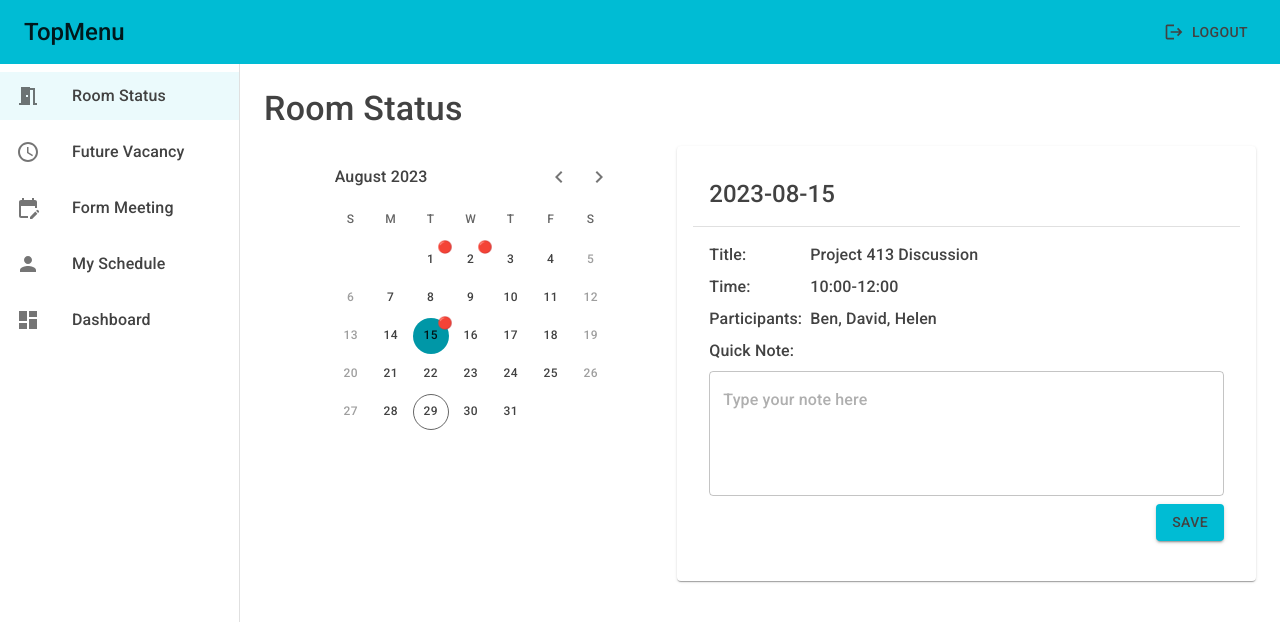
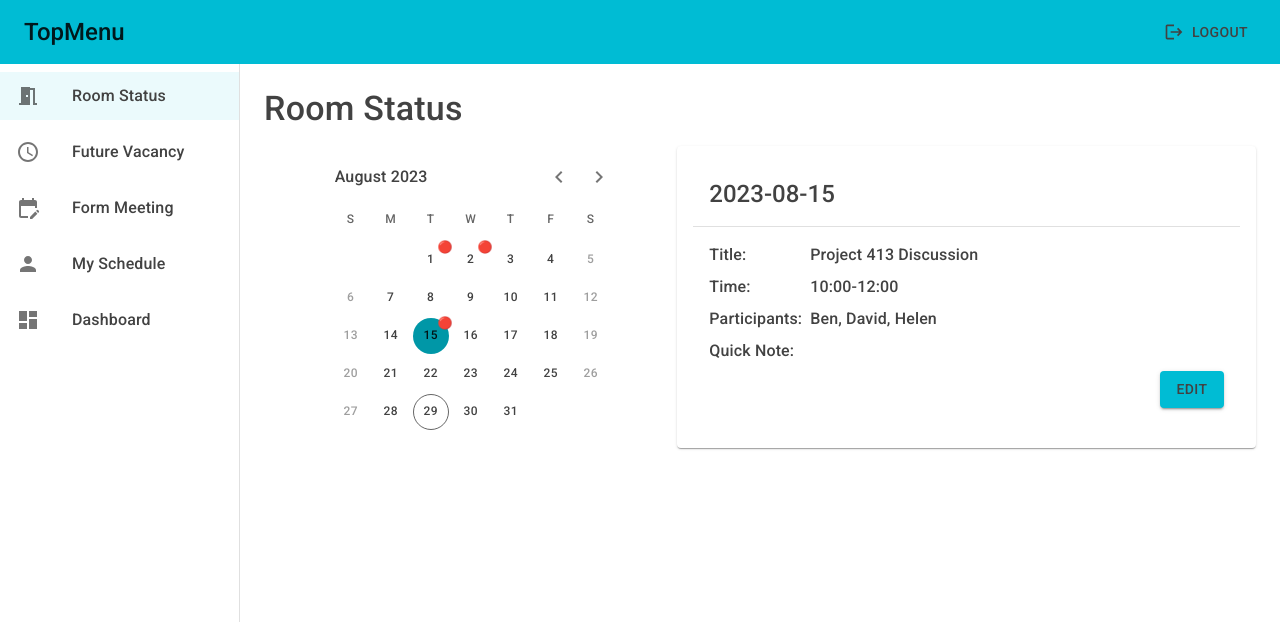
Before and after one commit to Joy-Honchan/conference-system, a React (Create React App) app: page /my_schedule in a window 1280 px wide. Both pictures are taken after a click on the button "15". Shown: the top 622 px of the page. Built offline with nearby package versions, Linux system fonts and the light colour scheme.

Commit message:
feat: add editing status to NoteTextField

```diff
--- a/src/components/NoteTextField.tsx
+++ b/src/components/NoteTextField.tsx
@@ -1,7 +1,6 @@
-import { useState, useContext, useMemo, useEffect } from 'react'
+import { useState, useContext, useEffect, useMemo } from 'react'
 import Box from '@mui/material/Box'
 import Button from '@mui/material/Button'
-import Grid from '@mui/material/Grid'
 import TextField from '@mui/material/TextField'
 import Typography from '@mui/material/Typography'
 
@@ -9,24 +8,37 @@ import { NoteContext } from 'providers/NoteContext'
 
 const NoteTextField = ({ timeString }: { timeString: string }) => {
   const { notes, handleNotes } = useContext(NoteContext)
-  //   const initValue = useMemo(() => notes[timeString] || '', [notes, timeString])
-  const initValue = notes[timeString] || ''
+  const initValue = useMemo(() => notes[timeString] || '', [notes, timeString])
   const [text, setText] = useState(initValue)
+  const [isEditing, setIsEditing] = useState(false)
+  const handleEdit = () => {
+    setIsEditing(true)
+  }
+
   const handleChange = (e: React.ChangeEvent<HTMLInputElement>) => {
     setText(e.target.value)
   }
   const handleSave = () => {
     handleNotes(timeString, text)
+    setIsEditing(false)
+  }
+
+  const handleCancel = () => {
+    setText(initValue)
+    setIsEditing(false)
   }
 
   useEffect(() => {
-    setText(notes[timeString] || '')
-  }, [notes, timeString])
+    setIsEditing(false)
+    setText(initValue)
+  }, [initValue, timeString])
+
   return (
-    <>
-      <Typography sx={{ marginBottom: 1 }}>Quick Note:</Typography>
+    <Box>
       <Box sx={{ marginBottom: 1 }}>
+        {isEditing ? (
           <TextField
+            // key={timeString}
             value={text}
             onChange={handleChange}
             fullWidth
@@ -34,19 +46,35 @@ const NoteTextField = ({ timeString }: { timeString: string }) => {
             rows={4}
             placeholder="Type your note here"
           />
+        ) : (
+          <Typography>{initValue}</Typography>
+        )}
       </Box>
-      <Grid
-        item
-        xs={12}
+      <Box
         sx={{
           textAlign: 'end'
         }}
       >
-        <Button variant="contained" onClick={handleSave}>
+        {isEditing ? (
+          <>
+            <Button
+              sx={{ marginRight: 1 }}
+              variant="contained"
+              onClick={handleSave}
+            >
               Save
             </Button>
-      </Grid>
+            <Button variant="outlined" onClick={handleCancel}>
+              Cancel
+            </Button>
           </>
+        ) : (
+          <Button variant="contained" onClick={handleEdit}>
+            Edit
+          </Button>
+        )}
+      </Box>
+    </Box>
   )
 }
 
--- a/src/pages/MySchedule.tsx
+++ b/src/pages/MySchedule.tsx
@@ -11,9 +11,7 @@ import Typography from '@mui/material/Typography'
 import Divider from '@mui/material/Divider'
 import CardContent from '@mui/material/CardContent'
 import CardHeader from '@mui/material/CardHeader'
-import TextField from '@mui/material/TextField'
 import Box from '@mui/material/Box'
-import Button from '@mui/material/Button'
 
 import ScheduleData from 'data/scheduleData.json'
 import NoteTextField from 'components/NoteTextField'
@@ -140,6 +138,7 @@ export default function MySchedule() {
                     ].meeting[0].participants?.join(', ') || 'No participants'}
                   </Box>
                 </Box>
+                <Typography sx={{ marginBottom: 1 }}>Quick Note:</Typography>
                 <NoteTextField timeString={timeString} />
               </>
             ) : (
```
Lines whose indentation alone changed are shown as unchanged.
